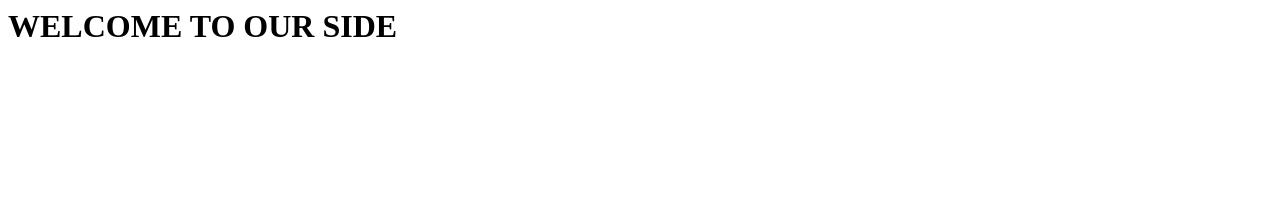
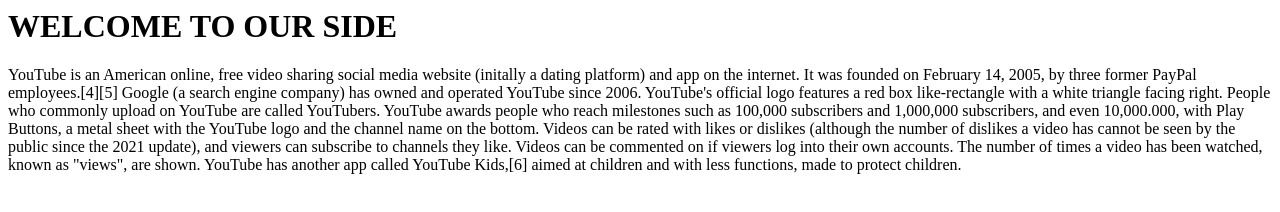
Before and after one commit to khushiNgm/youtube, a plain HTML site: page index.html in a window 1280 px wide. Drawn offline with Linux system fonts and the light colour scheme.

Commit message:
Added YouTube project files

```diff
--- a/index.html
+++ b/index.html
@@ -4,5 +4,14 @@
     </head>
     <body>
         <h1>WELCOME TO OUR SIDE</h1>
+        <p>YouTube is an American online, free video sharing social media website (initally a dating platform) and app on the internet.
+         It was founded on February 14, 2005, by three former PayPal employees.[4][5] Google (a search engine company) has owned and operated YouTube since 2006.
+         YouTube's official logo features a red box like-rectangle with a white triangle facing right.
+         People who commonly upload on YouTube are called YouTubers. YouTube awards people who reach milestones such as 100,000 subscribers and 1,000,000 subscribers, and even 10,000.000, with Play Buttons,
+         a metal sheet with the YouTube logo and the channel name on the bottom.
+         Videos can be rated with likes or dislikes (although the number of dislikes a video has cannot be seen by the public since the 2021 update), and viewers can subscribe to channels they like.
+         Videos can be commented on if viewers log into their own accounts. The number of times a video has been watched, known as "views", are shown. YouTube has another app called YouTube Kids,[6]
+         aimed at children and with less functions, made to protect children.
+        </p>
     </body>
 </html>
```
